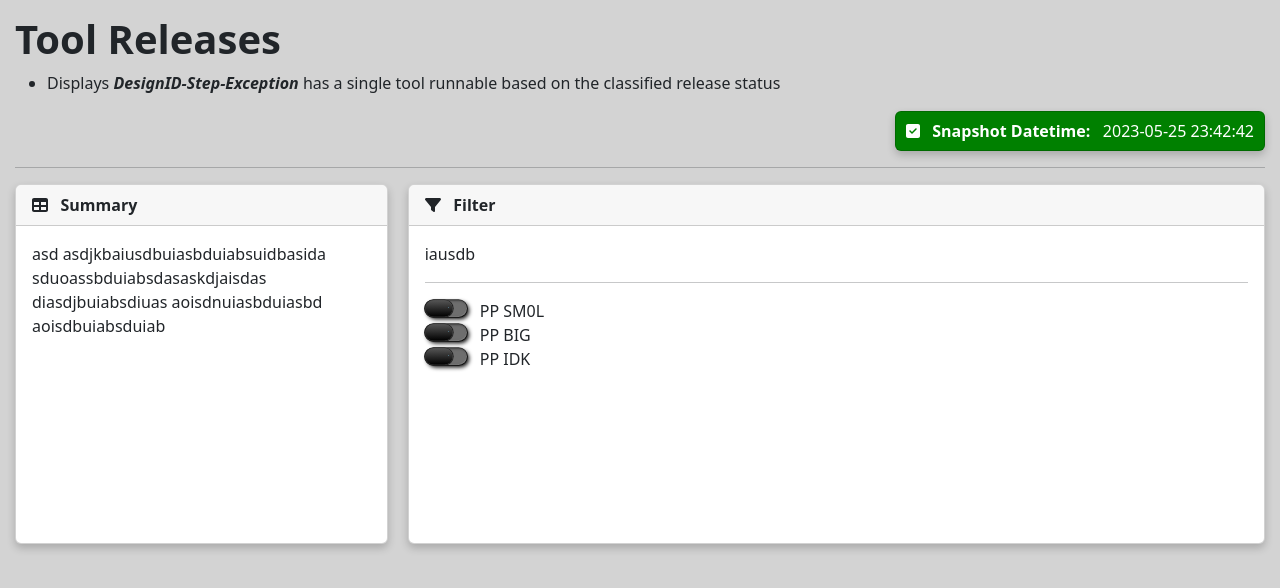
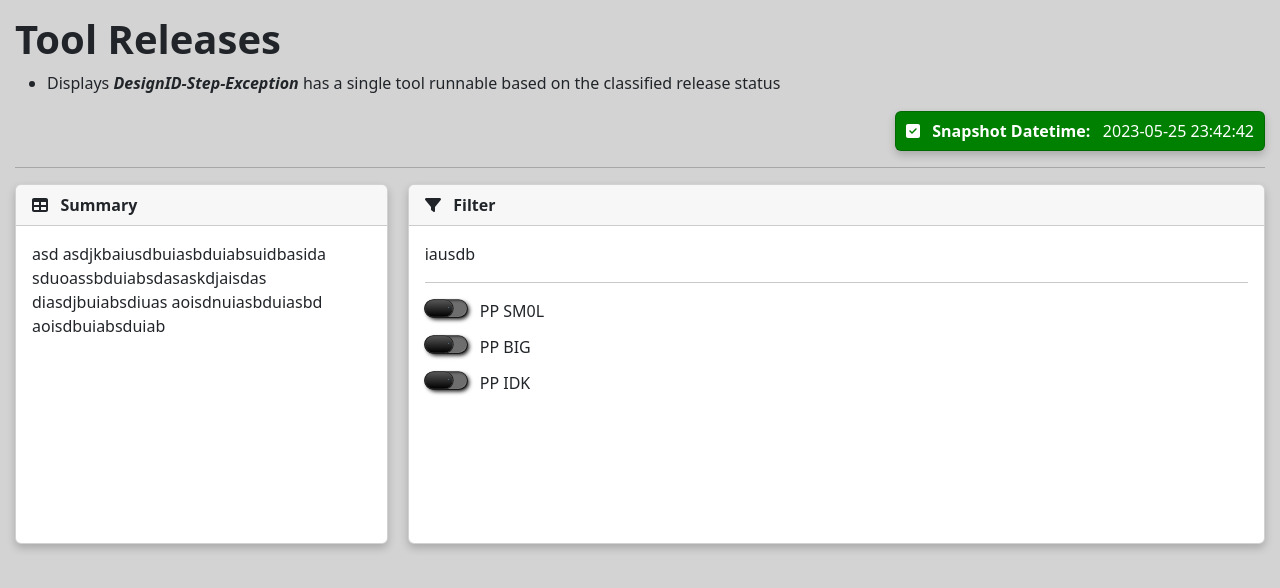
Before and after one commit to scottlai0/angular-test, an Angular app: page / in a window 1280 px wide. Shown: the top 588 px of the page. Built offline with nearby package versions, Linux system fonts and the light colour scheme.

Commit message:
testing out colum flexing

```diff
--- a/src/app/pages/single-no-tool/single-no-tool.component.html
+++ b/src/app/pages/single-no-tool/single-no-tool.component.html
@@ -37,8 +37,8 @@
             <div class="card-body">
                 iausdb
                 <hr>
-                <div style="display:flex; flex-direction:column">
-                    <sliding-radio-checkbox>PP SM0L</sliding-radio-checkbox>
+                <div style="display:flex; flex-direction:column; flex-wrap: wrap; gap: 12px">
+                    <sliding-radio-checkbox id="smol-pp">PP SM0L</sliding-radio-checkbox>
                     <sliding-radio-checkbox>PP BIG</sliding-radio-checkbox>
                     <sliding-radio-checkbox>PP IDK</sliding-radio-checkbox>
                 </div>
```
